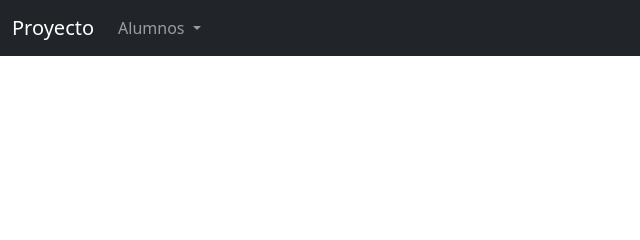
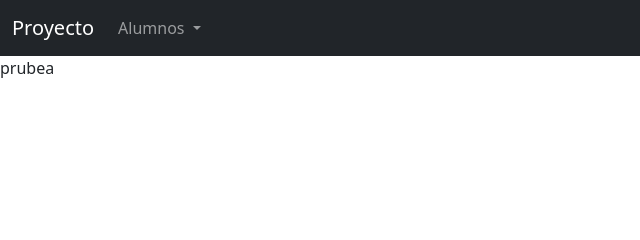
Before and after one commit to luchogomez01/Desarrollo-web, a plain HTML site: page templates/alumnos/lean.html in a window 1280 px wide. Shown: the top 240 px of the page, 0-640 px from the left. Drawn offline with nearby package versions, Linux system fonts and the light colour scheme.

Commit message:
prueba:lean

```diff
--- a/templates/alumnos/lean.html
+++ b/templates/alumnos/lean.html
@@ -38,7 +38,7 @@
           </nav>
     </header>
     <main>
-
+      <p>prubea</p>
     </main>
     <footer>
 
```
